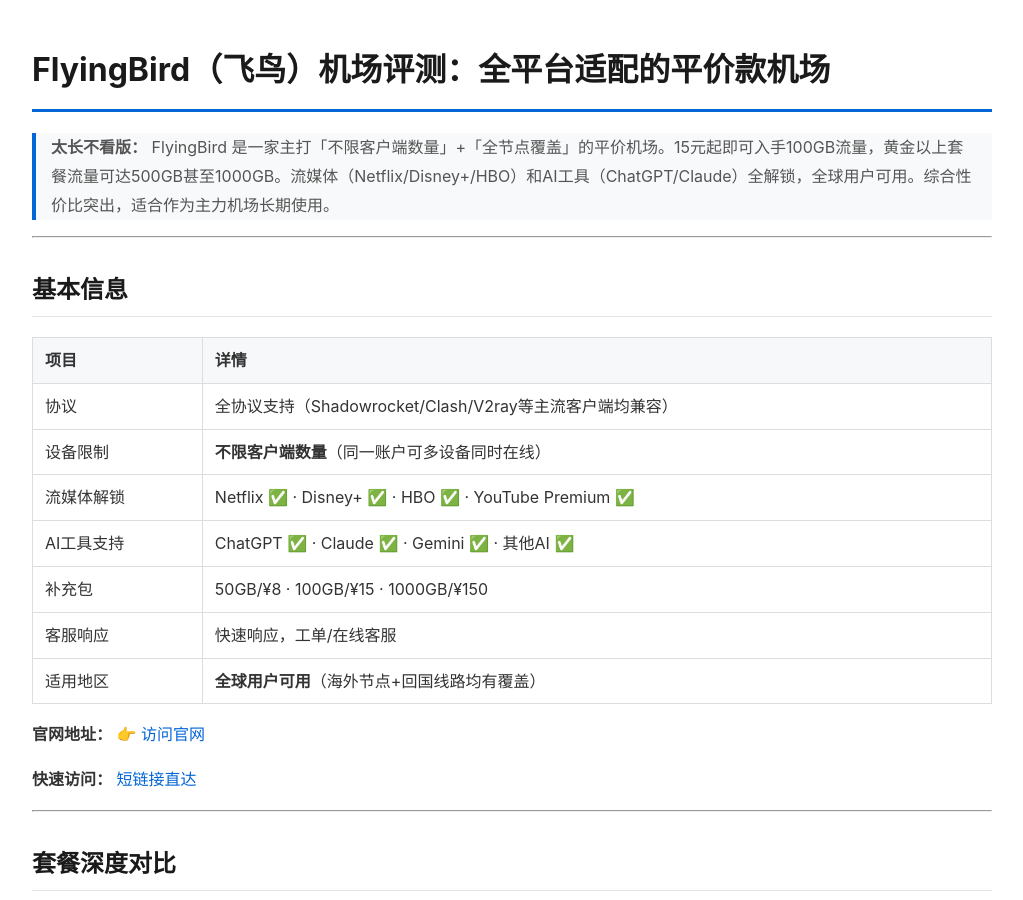
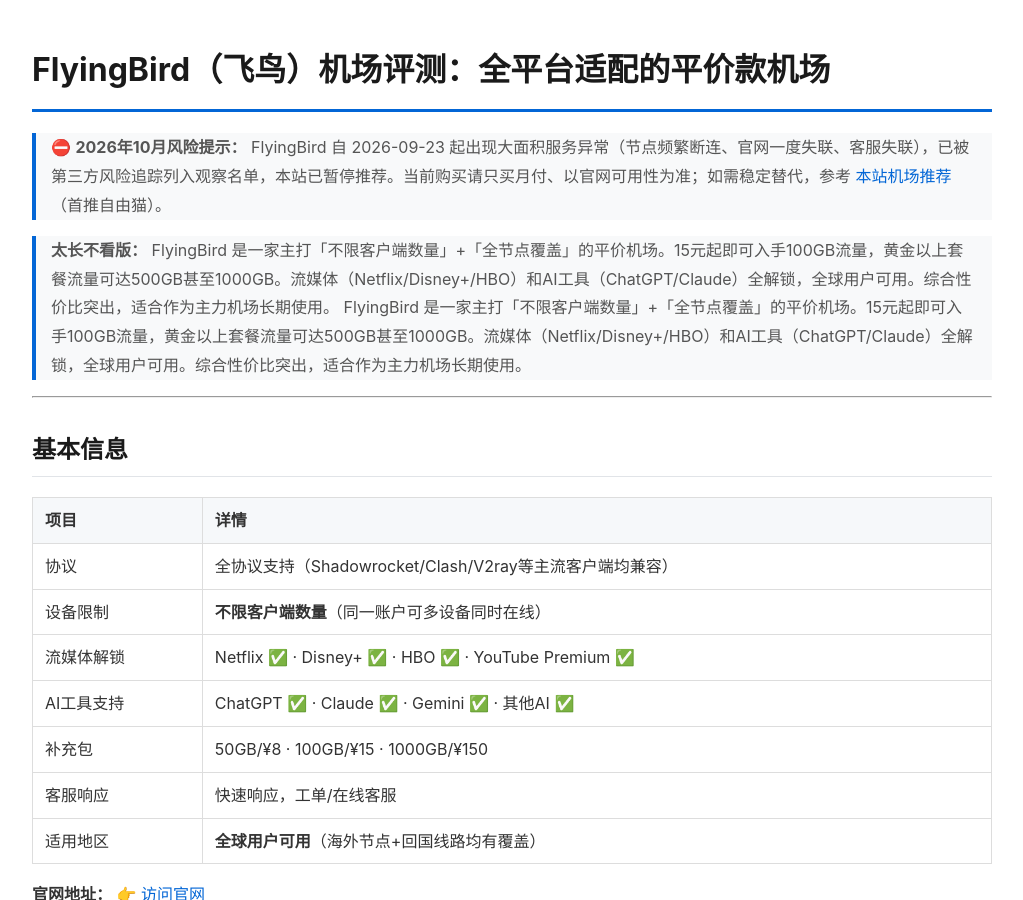
Before and after one commit to yezuofan/free-internet-guide, a Jekyll site: the page built from airport-reviews/flyingbird.md, in a window 1280 px wide and 900 px high. Shown: the whole window, without its empty margins (128-1151 px from the left). Built offline with Jekyll 4.4.1, drawn with Linux system fonts in a browser that asks for light colours; our own code applies the rules of GitHub Pages for plain Markdown files.

Commit message:
fix: FlyingBird 评测页加风险披露(同步博客 9-23 异常状态, 防单边改写)

```diff
--- a/airport-reviews/flyingbird.md
+++ b/airport-reviews/flyingbird.md
@@ -1,6 +1,9 @@
 # FlyingBird（飞鸟）机场评测：全平台适配的平价款机场
 
+> ⛔ **2026年10月风险提示：** FlyingBird 自 2026-09-23 起出现大面积服务异常（节点频繁断连、官网一度失联、客服失联），已被第三方风险追踪列入观察名单，本站已暂停推荐。当前购买请只买月付、以官网可用性为准；如需稳定替代，参考 [本站机场推荐](https://huanghaiwan.com/posts/airport-ranking-july-2026/)（首推自由猫）。
+
 > **太长不看版：** FlyingBird 是一家主打「不限客户端数量」+「全节点覆盖」的平价机场。15元起即可入手100GB流量，黄金以上套餐流量可达500GB甚至1000GB。流媒体（Netflix/Disney+/HBO）和AI工具（ChatGPT/Claude）全解锁，全球用户可用。综合性价比突出，适合作为主力机场长期使用。
+ FlyingBird 是一家主打「不限客户端数量」+「全节点覆盖」的平价机场。15元起即可入手100GB流量，黄金以上套餐流量可达500GB甚至1000GB。流媒体（Netflix/Disney+/HBO）和AI工具（ChatGPT/Claude）全解锁，全球用户可用。综合性价比突出，适合作为主力机场长期使用。
 
 ---
 
```
